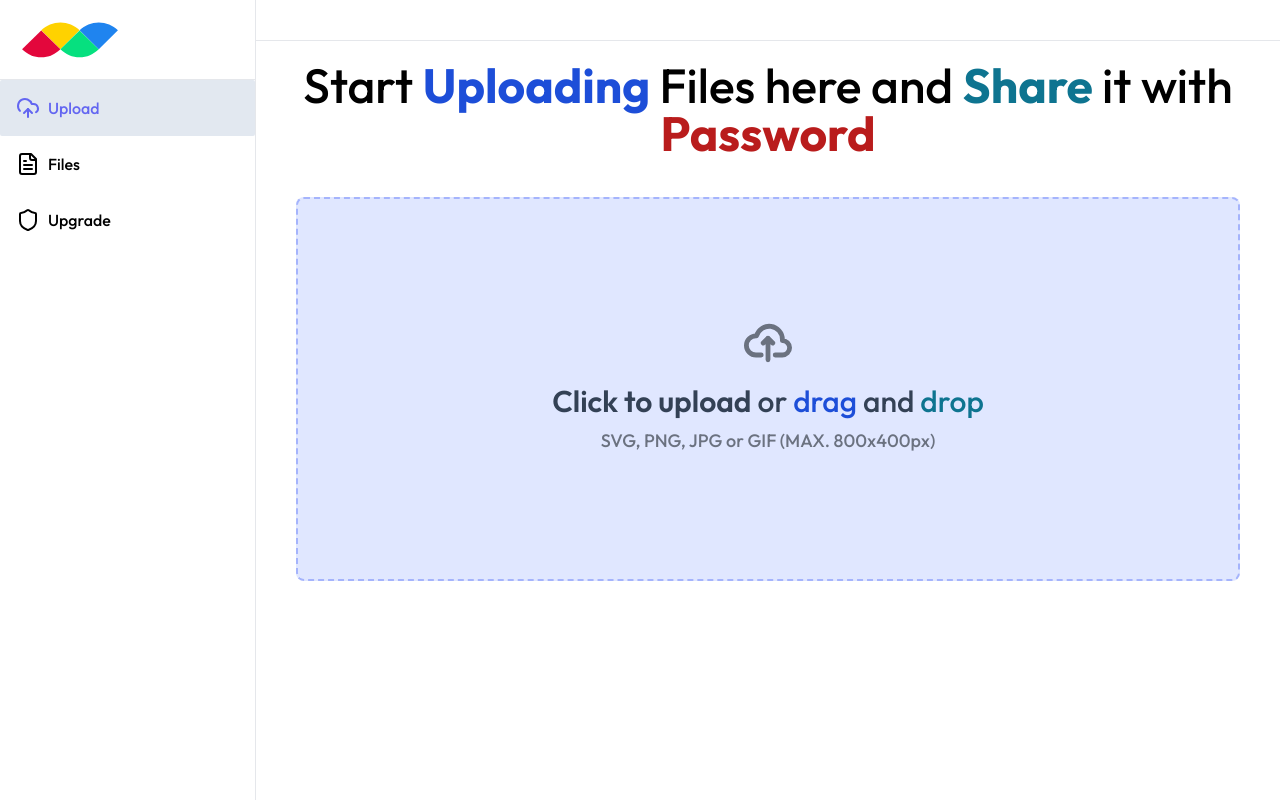
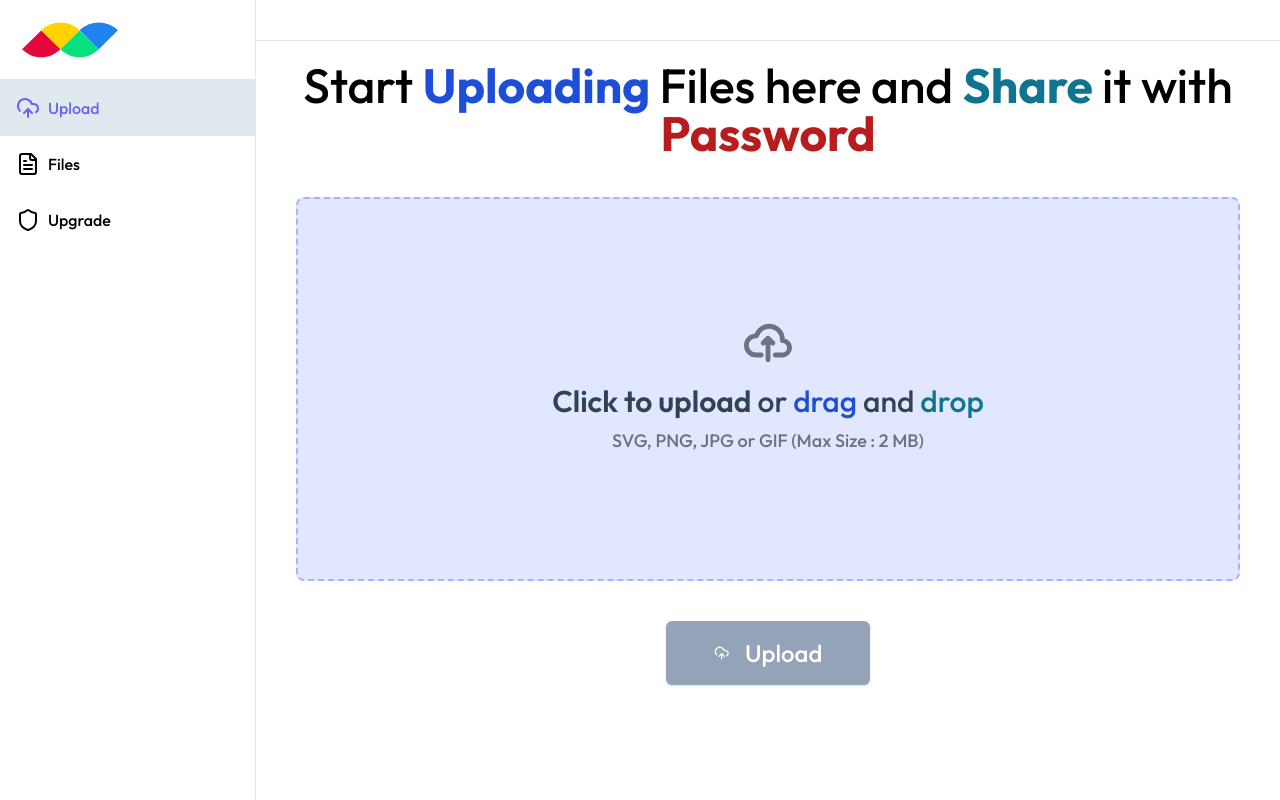
Before and after one commit to faqihfnf/file-drive-app, a Next.js app: page /upload in a window 1280 px wide. Built offline with nearby package versions, Linux system fonts and the light colour scheme.

Commit message:
add error message if upload more than 2gb

```diff
--- /dev/null
+++ b/app/(dashboard)/(routes)/upload/__components/AlertMsg.js
@@ -0,0 +1,13 @@
+import { AlertCircle } from "lucide-react";
+import React from "react";
+
+function AlertMsg({ message }) {
+  return (
+    <div className="p-4 bg-red-500 m-10 flex justify-center text-2xl gap-5 text-white rounded-md text-center items-center">
+      <AlertCircle />
+      {message}
+    </div>
+  );
+}
+
+export default AlertMsg;
--- a/app/(dashboard)/(routes)/upload/__components/UploadForm.js
+++ b/app/(dashboard)/(routes)/upload/__components/UploadForm.js
@@ -1,8 +1,22 @@
-import React from "react";
+import React, { useState } from "react";
+import AlertMsg from "./AlertMsg";
+import { CloudUpload, FileText, Shield } from "lucide-react";
 
 function UploadForm() {
+  const [file, setFile] = useState();
+  const [errorMsg, setErrorMsg] = useState();
+  const onFileSelect = (file) => {
+    console.log(file);
+    if (file && file.size > 2000000) {
+      console.log("Size should be less than 2MB");
+      setErrorMsg("Size should be less than 2MB");
+      return;
+    }
+    setErrorMsg(null);
+    setFile(file);
+  };
   return (
-    <div>
+    <div className="text-center ">
       <div class="flex items-center justify-center m-10">
         <label
           for="dropzone-file"
@@ -21,10 +35,21 @@ function UploadForm() {
             <p class="mb-2 text-lg md:text-3xl text-slate-700 dark:text-slate-700">
               <span class="font-semibold">Click to upload</span> or <span className="text-blue-700">drag</span> and <span className="text-cyan-700">drop</span>
             </p>
-            <p class="text-xs md:text-lg text-gray-500 dark:text-gray-400">SVG, PNG, JPG or GIF (MAX. 800x400px)</p>
+            <p class="text-xs md:text-lg text-gray-500 dark:text-gray-400">SVG, PNG, JPG or GIF (Max Size : 2 MB)</p>
           </div>
-          <input id="dropzone-file" type="file" class="hidden" />
+          <input id="dropzone-file" type="file" class="hidden" onChange={(event) => onFileSelect(event.target.files[0])} />
         </label>
+      </div>
+      {errorMsg ? <AlertMsg message={errorMsg} /> : null}
+
+      <div className="flex  items-center justify-center">
+        <button
+          disabled={!file || errorMsg}
+          className=" flex items-center justify-center gap-4 md:w-[20%] w-[25%] rounded-md bg-indigo-600 px-12 py-3 text-2xl font-medium text-white shadow hover:bg-indigo-700 focus:outline-none focus:ring active:bg-indigo-600 disabled:bg-slate-400 disabled:cursor-not-allowed"
+        >
+          <CloudUpload size={40} />
+          Upload
+        </button>
       </div>
     </div>
   );
--- a/app/(dashboard)/(routes)/upload/page.js
+++ b/app/(dashboard)/(routes)/upload/page.js
@@ -1,3 +1,4 @@
+"use client";
 import React from "react";
 import UploadForm from "./__components/UploadForm";
 
--- a/app/(dashboard)/_components/SideNav.js
+++ b/app/(dashboard)/_components/SideNav.js
@@ -15,13 +15,13 @@ function SideNav() {
       id: 2,
       name: "Files",
       icon: FileText,
-      path: "/upload",
+      path: "/files",
     },
     {
       id: 3,
       name: "Upgrade",
       icon: Shield,
-      path: "/upload",
+      path: "/upgrade",
     },
   ];
 
```
